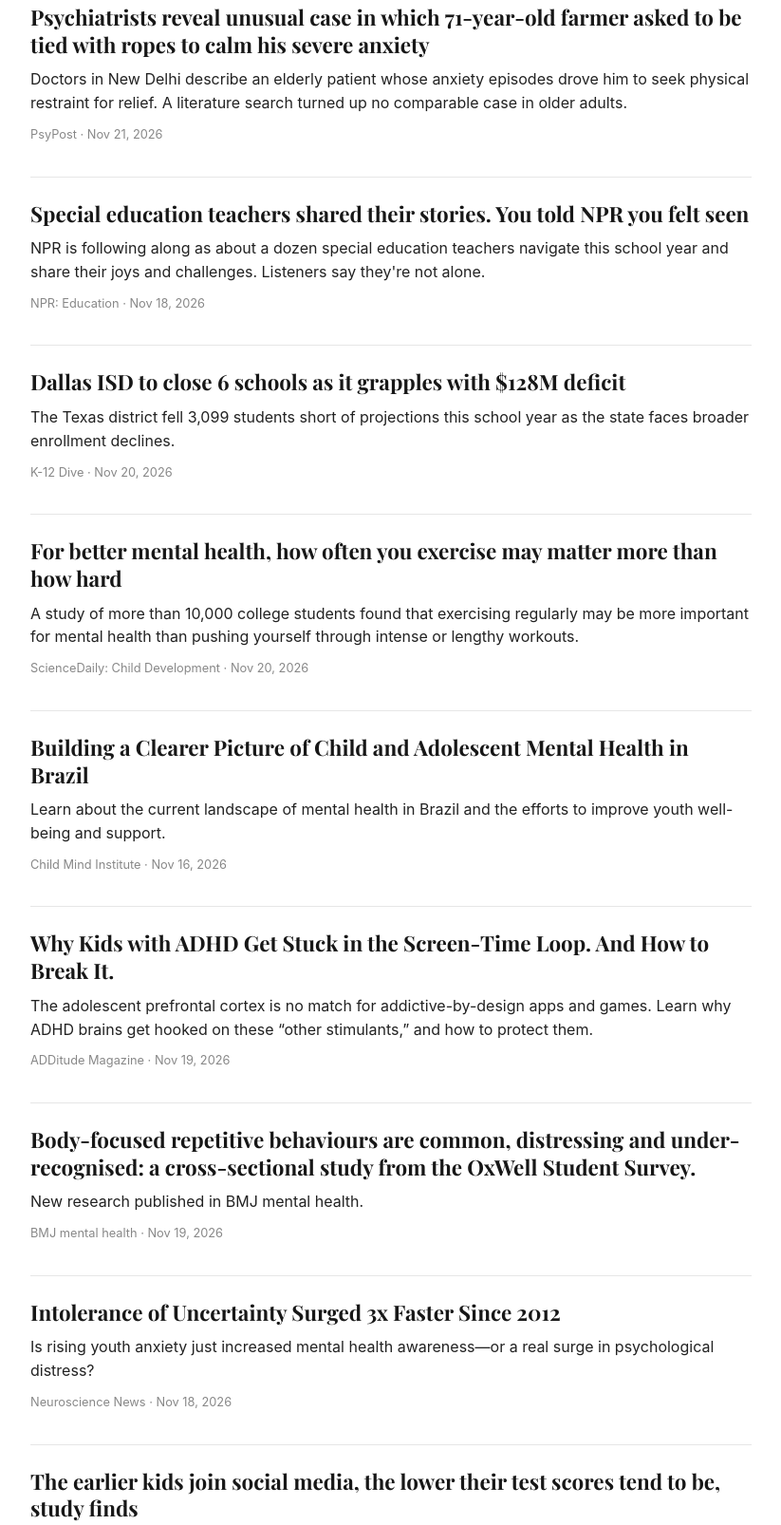
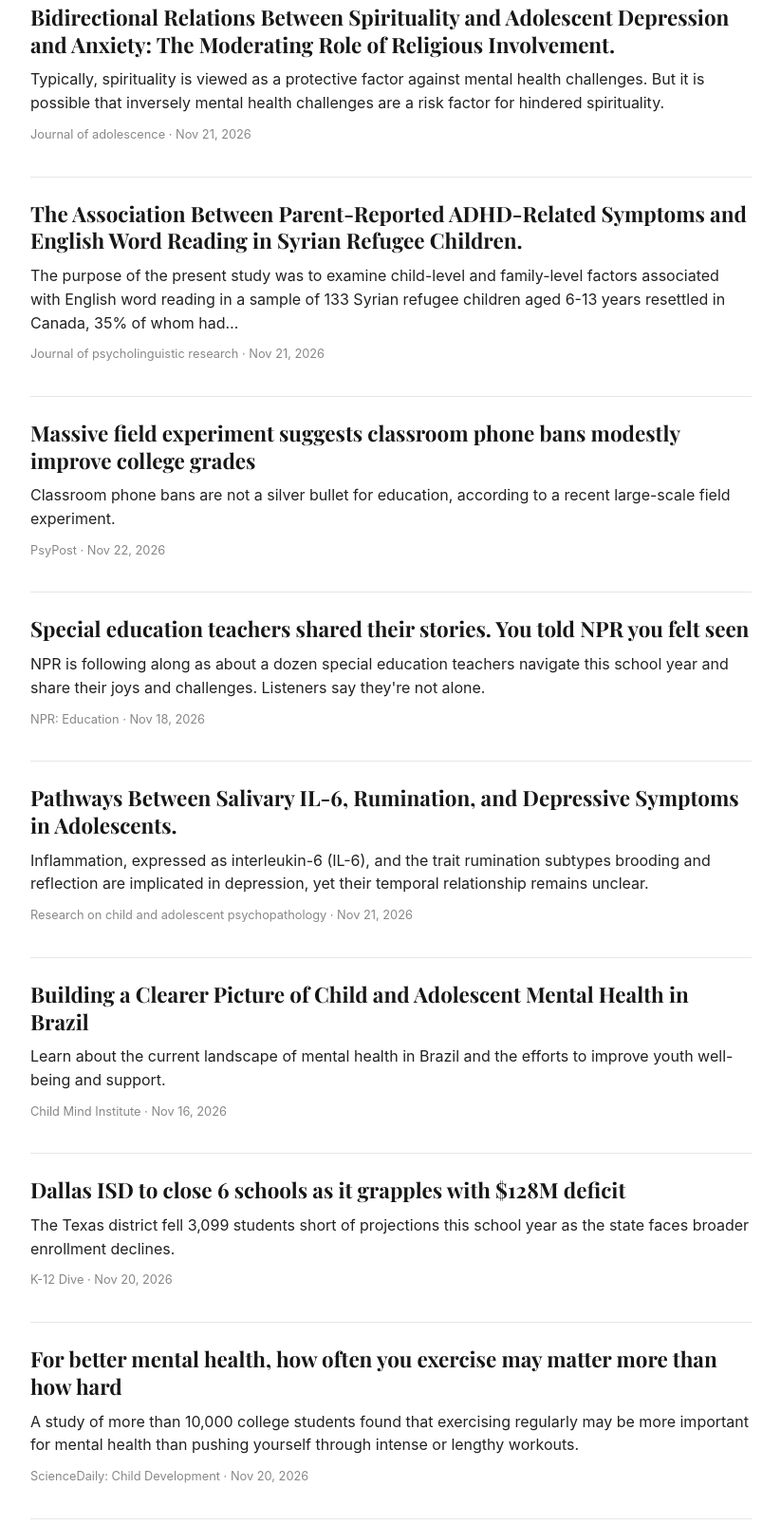
Before and after one commit to magdyelbieh42-jpg/daily-digest, a plain HTML site: page docs/index.html in a window 1280 px wide. Shown: the part 478-2084 px from the top of the page at 95% size, without its empty margins (228-1051 px from the left). Drawn offline with nearby package versions, Linux system fonts and the light colour scheme.

Commit message:
Update daily digest

```diff
--- a/docs/index.html
+++ b/docs/index.html
@@ -1,6 +1,6 @@
 <!DOCTYPE html><html lang='en'><head><meta charset='utf-8'>
 <meta name='viewport' content='width=device-width, initial-scale=1'>
-<title>The Behavioral Brief — November 21, 2026</title>
+<title>The Behavioral Brief — November 22, 2026</title>
 <link rel='preconnect' href='https://fonts.googleapis.com'>
 <link rel='preconnect' href='https://fonts.gstatic.com' crossorigin>
 <link href='https://fonts.googleapis.com/css2?family=Playfair+Display:wght@700;900&display=swap' rel='stylesheet'>
@@ -36,26 +36,26 @@
 <p class='tagline'>Adolescent psychology · behavioral therapy · education · Egypt &amp; global</p>
 </div>
 <hr class='rule-thick'>
-<div class='meta-line'><span>Saturday, November 21, 2026</span><span>Issue no. 106</span></div>
+<div class='meta-line'><span>Sunday, November 22, 2026</span><span>Issue no. 107</span></div>
 <div class='story lead'>
 <p class='label'>Lead story</p>
 <h2><a href='https://www.additudemag.com/menstrual-cycle-symptoms-adhd-girls/' target='_blank' rel='noopener'>Study: Menstrual Cycle Irregularities Linked to ADHD, Depression, Anxiety in Girls</a></h2><p class='dek'>Menstrual cycle irregularities, like severe menstrual pain and premenstrual symptoms, are associated with mental health conditions in adolescent girls, according to a new study.</p><p class='source'>ADDitude Magazine · Nov 18, 2026</p></div>
 <div class='story'>
-<h2><a href='https://www.psypost.org/psychiatrists-reveal-unusual-case-in-which-71-year-old-farmer-asked-to-be-tied-with-ropes-to-calm-his-severe-anxiety/' target='_blank' rel='noopener'>Psychiatrists reveal unusual case in which 71-year-old farmer asked to be tied with ropes to calm his severe anxiety</a></h2><p class='dek'>Doctors in New Delhi describe an elderly patient whose anxiety episodes drove him to seek physical restraint for relief. A literature search turned up no comparable case in older adults.</p><p class='source'>PsyPost · Nov 21, 2026</p></div>
+<h2><a href='https://pubmed.ncbi.nlm.nih.gov/43067699/' target='_blank' rel='noopener'>Bidirectional Relations Between Spirituality and Adolescent Depression and Anxiety: The Moderating Role of Religious Involvement.</a></h2><p class='dek'>Typically, spirituality is viewed as a protective factor against mental health challenges. But it is possible that inversely mental health challenges are a risk factor for hindered spirituality.</p><p class='source'>Journal of adolescence · Nov 21, 2026</p></div>
+<div class='story'>
+<h2><a href='https://pubmed.ncbi.nlm.nih.gov/43066822/' target='_blank' rel='noopener'>The Association Between Parent-Reported ADHD-Related Symptoms and English Word Reading in Syrian Refugee Children.</a></h2><p class='dek'>The purpose of the present study was to examine child-level and family-level factors associated with English word reading in a sample of 133 Syrian refugee children aged 6-13 years resettled in Canada, 35% of whom had…</p><p class='source'>Journal of psycholinguistic research · Nov 21, 2026</p></div>
+<div class='story'>
+<h2><a href='https://www.psypost.org/massive-field-experiment-suggests-classroom-phone-bans-modestly-improve-college-grades/' target='_blank' rel='noopener'>Massive field experiment suggests classroom phone bans modestly improve college grades</a></h2><p class='dek'>Classroom phone bans are not a silver bullet for education, according to a recent large-scale field experiment.</p><p class='source'>PsyPost · Nov 22, 2026</p></div>
 <div class='story'>
 <h2><a href='https://www.npr.org/2026/11/18/nx-s1-6031176/special-education-teachers-audience-response' target='_blank' rel='noopener'>Special education teachers shared their stories. You told NPR you felt seen</a></h2><p class='dek'>NPR is following along as about a dozen special education teachers navigate this school year and share their joys and challenges. Listeners say they&#x27;re not alone.</p><p class='source'>NPR: Education · Nov 18, 2026</p></div>
+<div class='story'>
+<h2><a href='https://pubmed.ncbi.nlm.nih.gov/43066873/' target='_blank' rel='noopener'>Pathways Between Salivary IL-6, Rumination, and Depressive Symptoms in Adolescents.</a></h2><p class='dek'>Inflammation, expressed as interleukin-6 (IL-6), and the trait rumination subtypes brooding and reflection are implicated in depression, yet their temporal relationship remains unclear.</p><p class='source'>Research on child and adolescent psychopathology · Nov 21, 2026</p></div>
+<div class='story'>
+<h2><a href='https://childmind.org/blog/building-a-clearer-picture-of-child-and-adolescent-mental-health-in-brazil/' target='_blank' rel='noopener'>Building a Clearer Picture of Child and Adolescent Mental Health in Brazil</a></h2><p class='dek'>Learn about the current landscape of mental health in Brazil and the efforts to improve youth well-being and support.</p><p class='source'>Child Mind Institute · Nov 16, 2026</p></div>
 <div class='story'>
 <h2><a href='https://www.k12dive.com/news/dallas-isd-to-close-6-schools-as-it-grapples-with-128m-deficit/875403/' target='_blank' rel='noopener'>Dallas ISD to close 6 schools as it grapples with $128M deficit</a></h2><p class='dek'>The Texas district fell 3,099 students short of projections this school year as the state faces broader enrollment declines.</p><p class='source'>K-12 Dive · Nov 20, 2026</p></div>
 <div class='story'>
 <h2><a href='https://www.sciencedaily.com/releases/2026/11/261119194601.htm' target='_blank' rel='noopener'>For better mental health, how often you exercise may matter more than how hard</a></h2><p class='dek'>A study of more than 10,000 college students found that exercising regularly may be more important for mental health than pushing yourself through intense or lengthy workouts.</p><p class='source'>ScienceDaily: Child Development · Nov 20, 2026</p></div>
 <div class='story'>
-<h2><a href='https://childmind.org/blog/building-a-clearer-picture-of-child-and-adolescent-mental-health-in-brazil/' target='_blank' rel='noopener'>Building a Clearer Picture of Child and Adolescent Mental Health in Brazil</a></h2><p class='dek'>Learn about the current landscape of mental health in Brazil and the efforts to improve youth well-being and support.</p><p class='source'>Child Mind Institute · Nov 16, 2026</p></div>
-<div class='story'>
 <h2><a href='https://www.additudemag.com/how-to-reduce-screen-time/' target='_blank' rel='noopener'>Why Kids with ADHD Get Stuck in the Screen-Time Loop. And How to Break It.</a></h2><p class='dek'>The adolescent prefrontal cortex is no match for addictive-by-design apps and games. Learn why ADHD brains get hooked on these “other stimulants,” and how to protect them.</p><p class='source'>ADDitude Magazine · Nov 19, 2026</p></div>
-<div class='story'>
-<h2><a href='https://pubmed.ncbi.nlm.nih.gov/43064371/' target='_blank' rel='noopener'>Body-focused repetitive behaviours are common, distressing and under-recognised: a cross-sectional study from the OxWell Student Survey.</a></h2><p class='dek'>New research published in BMJ mental health.</p><p class='source'>BMJ mental health · Nov 19, 2026</p></div>
-<div class='story'>
-<h2><a href='https://neurosciencenews.com/anxiety-uncertainty-psychology-32427/' target='_blank' rel='noopener'>Intolerance of Uncertainty Surged 3x Faster Since 2012</a></h2><p class='dek'>Is rising youth anxiety just increased mental health awareness—or a real surge in psychological distress?</p><p class='source'>Neuroscience News · Nov 18, 2026</p></div>
-<div class='story'>
-<h2><a href='https://www.psypost.org/the-earlier-kids-join-social-media-the-lower-their-test-scores-tend-to-be-study-finds/' target='_blank' rel='noopener'>The earlier kids join social media, the lower their test scores tend to be, study finds</a></h2><p class='dek'>When should kids get social media? A study tracking more than 5,000 Italian students’ test scores from 2nd to 10th grade found that those who joined earlier tended to fall further behind in Italian and math.</p><p class='source'>PsyPost · Nov 20, 2026</p></div>
 </body></html>
```
